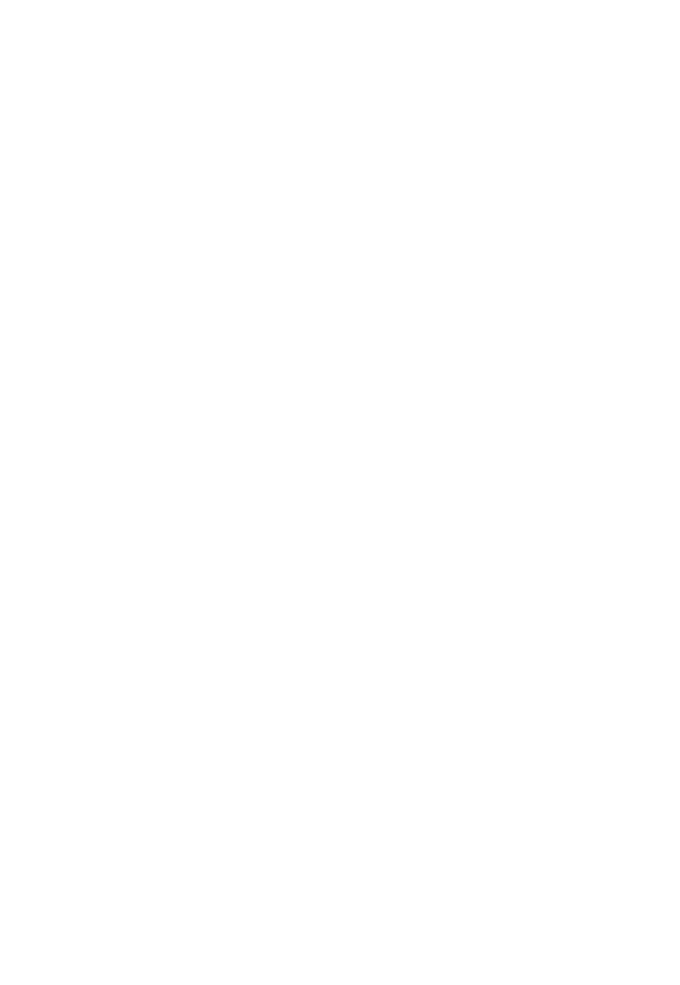
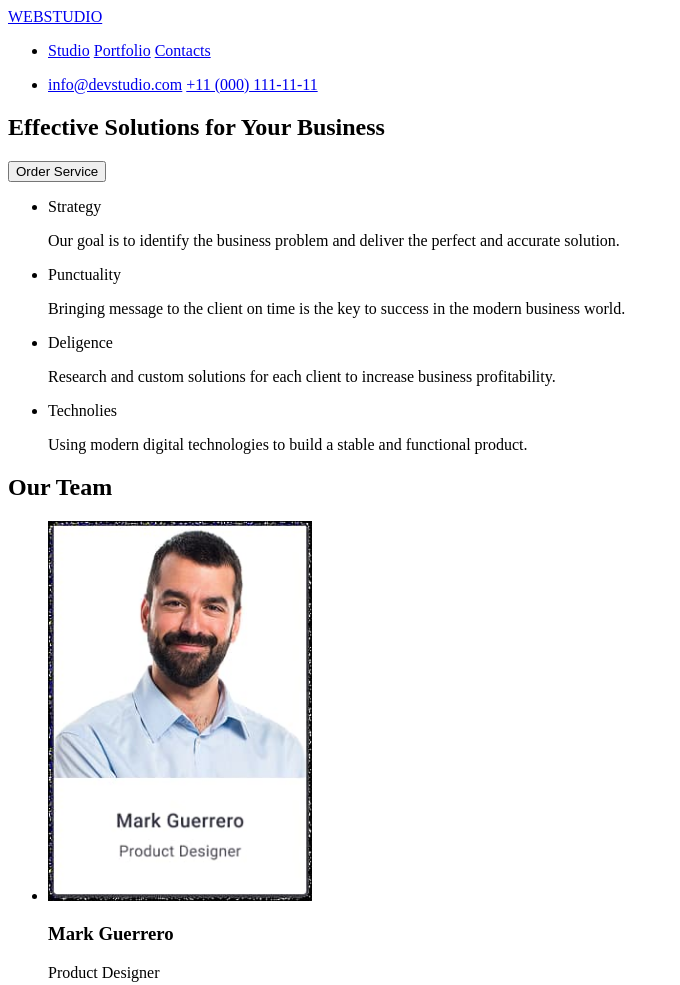
Before and after one commit to LiliiaKravchuk/goit-markup-hw-01, a plain HTML site: page index.html in a window 1280 px wide. Shown: the top 985 px of the page, without its empty margins (0-680 px from the left). Before the commit the page ends 800 px from the top, so only its background shows below. Drawn offline with Linux system fonts and the light colour scheme.

Commit message:
html layout for homework 1. 09/16/2025

```diff
--- a/index.html
+++ b/index.html
@@ -3,9 +3,91 @@
 <head>
     <meta charset="UTF-8">
     <meta name="viewport" content="width=device-width, initial-scale=1.0">
-    <title>Document</title>
+    <title>"Web Studio (Version 5.0)"</title>
 </head>
 <body>
+    <!-- Header -->
+    <header>
+        <a href="#">WEBSTUDIO</a>
 
+        <nav>
+            <ul>
+                <li>
+                    <a href="#">Studio</a>
+                    <a href="#">Portfolio</a>
+                    <a href="#">Contacts</a>
+                </li>
+            </ul>
+        </nav>
+
+        <ul>
+            <li>
+                <a href="mailto:info@devstudio.com">info@devstudio.com</a>
+                <a href="tel:+110001111111">+11 (000) 111-11-11</a>
+            </li>
+        </ul>
+    </header>
+    <main>
+        <!-- hero section -->
+        <section>
+            <h1>Effective Solutions for Your Business</h1>
+            <button type="button">Order Service</button>
+        </section>
+
+        <!-- features section -->
+        <section>
+            <ul>
+                <li>
+                    Strategy
+                    <p>Our goal is to identify the business problem and deliver the perfect and accurate solution.</p>
+                </li>
+                <li>
+                    Punctuality
+                    <p>Bringing message to the client on time is the key to success in the modern business world.</p>
+                </li>
+                <li>
+                    Deligence
+                    <p>Research and custom solutions for each client to increase business profitability.</p>
+                </li>
+                <li>
+                    Technolies
+                    <p>Using modern digital technologies to build a stable and functional product.</p>
+                </li>
+            </ul>
+        </section>
+
+
+        <!-- Team section -->
+        <section>
+            <h2>Our Team</h2>
+            <ul>
+                <li>
+                    <img src="images/Team_card_1.jpg" alt="Product Designer Mark Guerrero" width="264" height="380">
+                    <h3>Mark Guerrero</h3>
+                    <p>Product Designer</p>
+                </li>
+                <li>
+                    <img src="images/Team_card_2.jpg" alt="Frontend Developer Tom Ford" width="264" height="380">
+                    <h3>Tom Ford</h3>
+                    <p>Frontend Developer</p>
+                </li>
+                <li>
+                    <img src="images/Team_card_3.jpg" alt="Marketing Specialist Camila Garcia" width="264" height="380">
+                    <h3>Camila Garcia</h3>
+                    <p>Marketing Specialist</p>
+                </li>
+                <li>
+                    <img src="images/Team_card_4.jpg" alt="UI Designer Daniel Wilson" width="264" height="380">
+                    <h3>Daniel Wilson</h3>
+                    <p>UI Designer</p>
+                </li>
+            </ul>
+        </section>
+
+    </main>
+    <footer>
+        <a href="#">WEBSTUDIO</a>
+        <p>Increase the flow of customers and sales for your business with digital marketing and development.</p>
+    </footer>
 </body>
 </html>
```
Also changed, not shown: images/Light-bg.jpg (added), images/Team_card_1.jpg (added), images/Team_card_2.jpg (added), images/Team_card_3.jpg (added), images/Team_card_4.jpg (added), images/hero_image.jpg (added).
